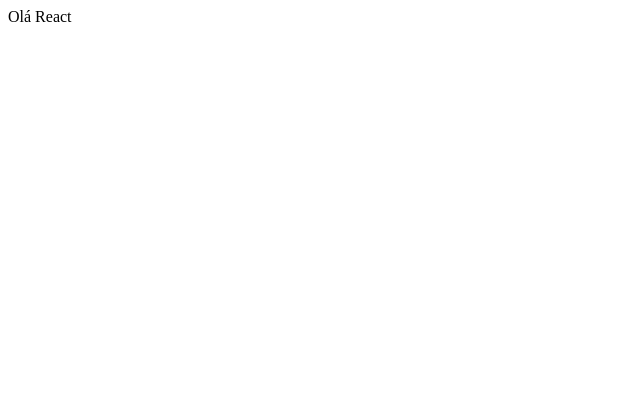
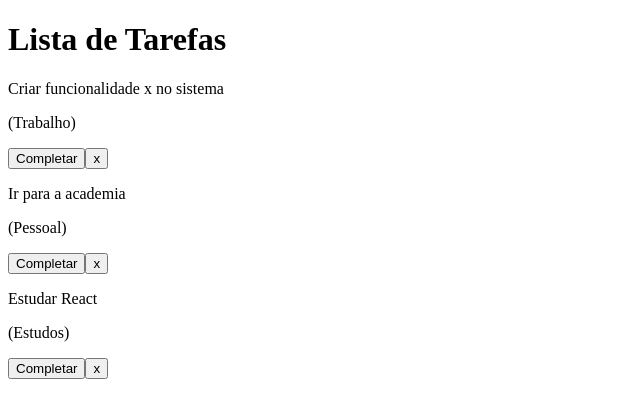
Before and after one commit to Patrikts/todo-react, a React (Vite) app in the folder todo/: page / in a window 1280 px wide. Shown: the top 418 px of the page, without its empty margins (0-640 px from the left). Built offline with nearby package versions, Linux system fonts and the light colour scheme.

Commit message:
criando botoes

```diff
--- a/todo/src/App.jsx
+++ b/todo/src/App.jsx
@@ -23,7 +23,23 @@
   },
 ]);
 
-  return <div>Olá React</div>;
+  return <div className='app'>
+    <h1>Lista de Tarefas</h1>
+    <div className="todo-list">
+      {todos.map((todo) => (
+        <div className="todo">
+          <div className="content">
+            <p>{todo.text}</p>
+            <p className='category'>({todo.category})</p>
+          </div>
+          <div>
+            <button>Completar</button>
+            <button>x</button>
+          </div>
+        </div>
+      ))}
+    </div>
+  </div>;
 }
 
 export default App;
```
